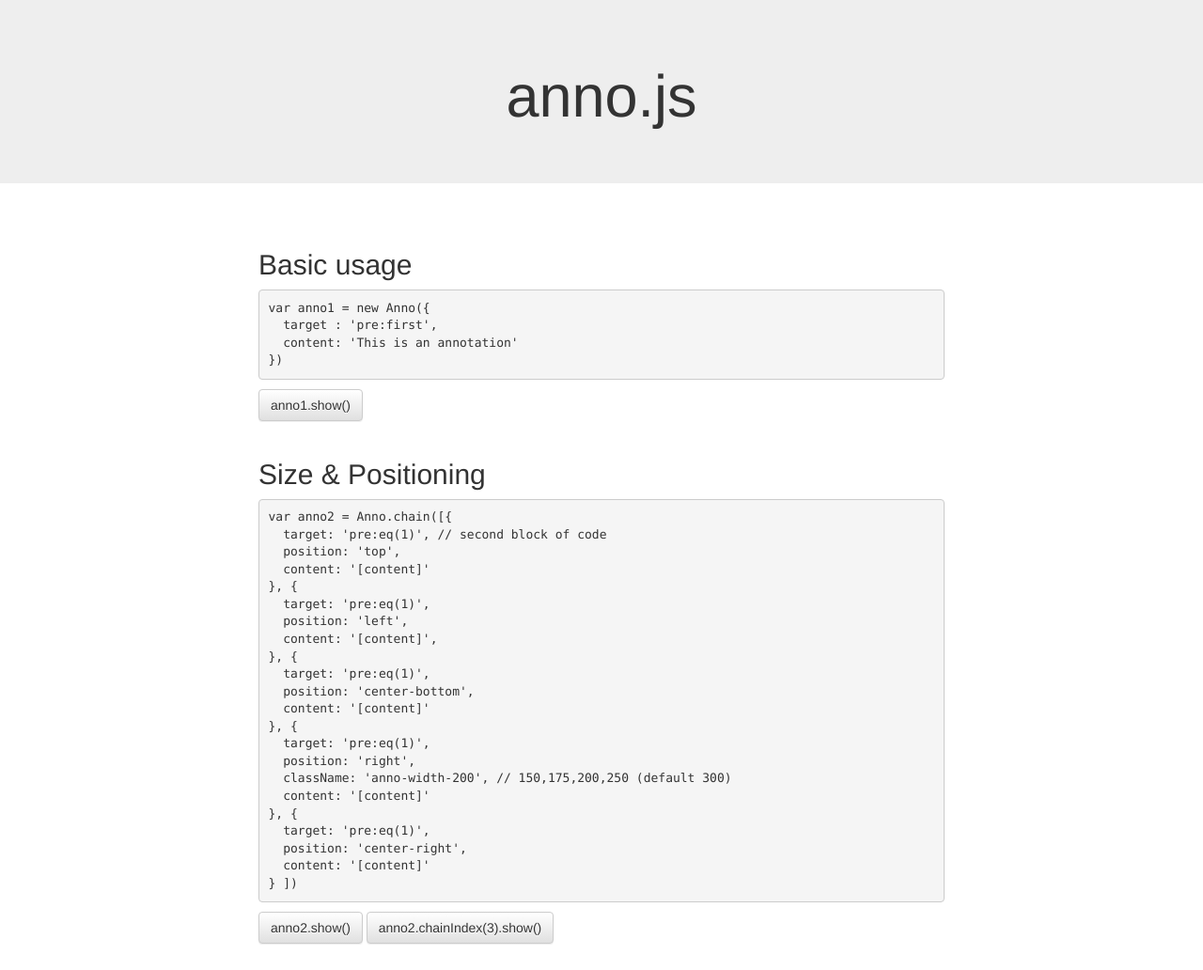
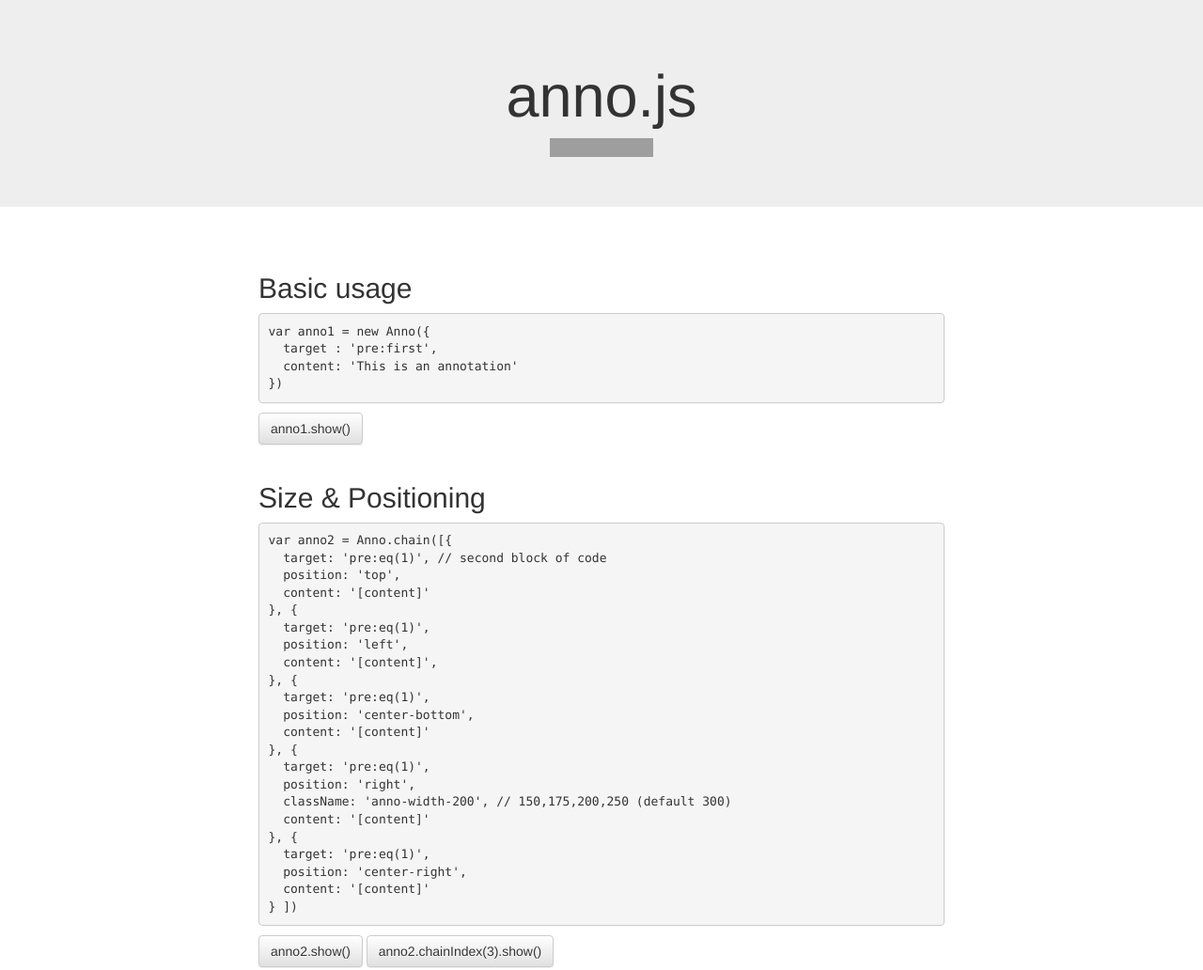
Before and after one commit to iamdanfox/anno.js, a plain HTML site: page demos/demo2.html in a window 1280 px wide. Shown: the top 1032 px of the page at 94% size. Drawn offline with nearby package versions, Linux system fonts and the light colour scheme; grey boxes are pictures that could not be loaded.

Commit message:
Added a github star button

```diff
--- a/demos/demo2.html
+++ b/demos/demo2.html
@@ -35,6 +35,9 @@
 
     <div class="jumbotron" style="text-align:center;">
       <h1>anno.js</h1>
+
+      <iframe src="http://ghbtns.com/github-btn.html?user=iamdanfox&amp;repo=anno.js&amp;type=watch&amp;count=true"
+  allowtransparency="true" frameborder="0" scrolling="0" width="110" height="20"></iframe>
 
     </div>
     <div class="container">
```
